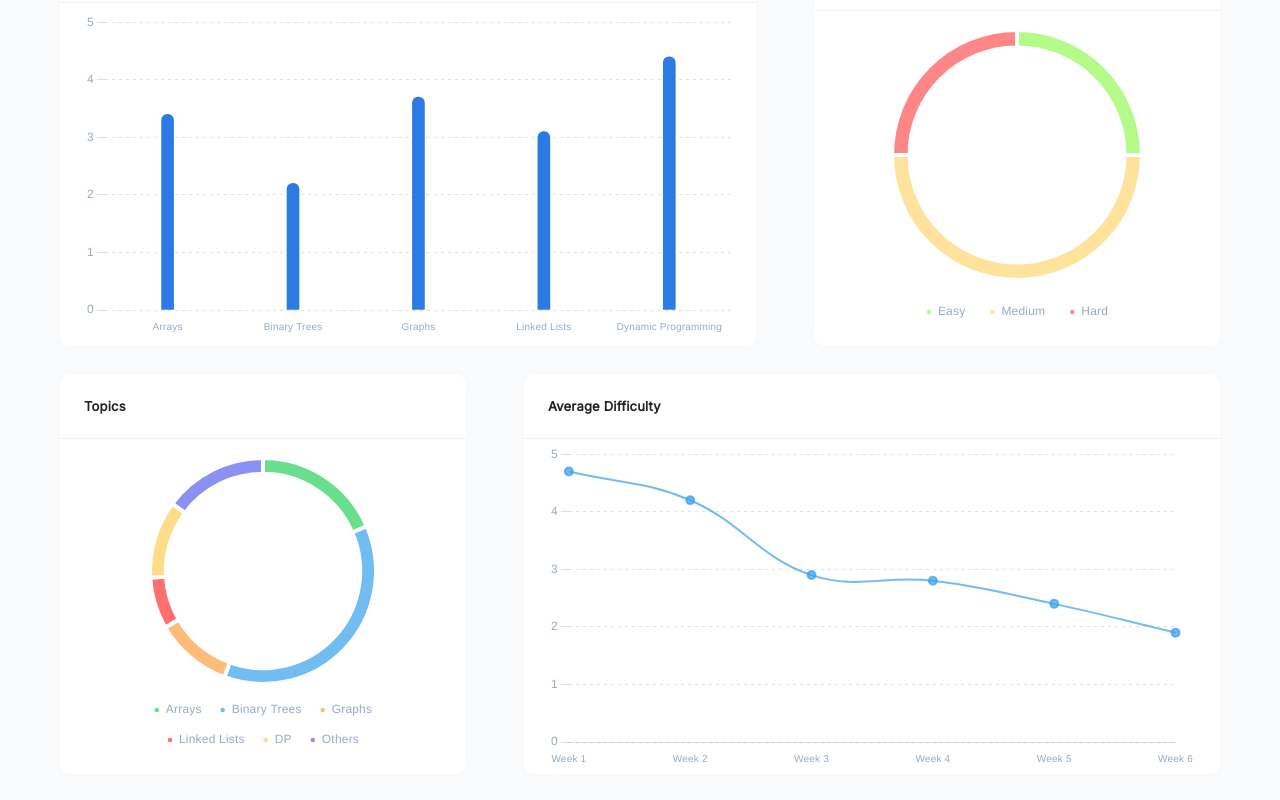
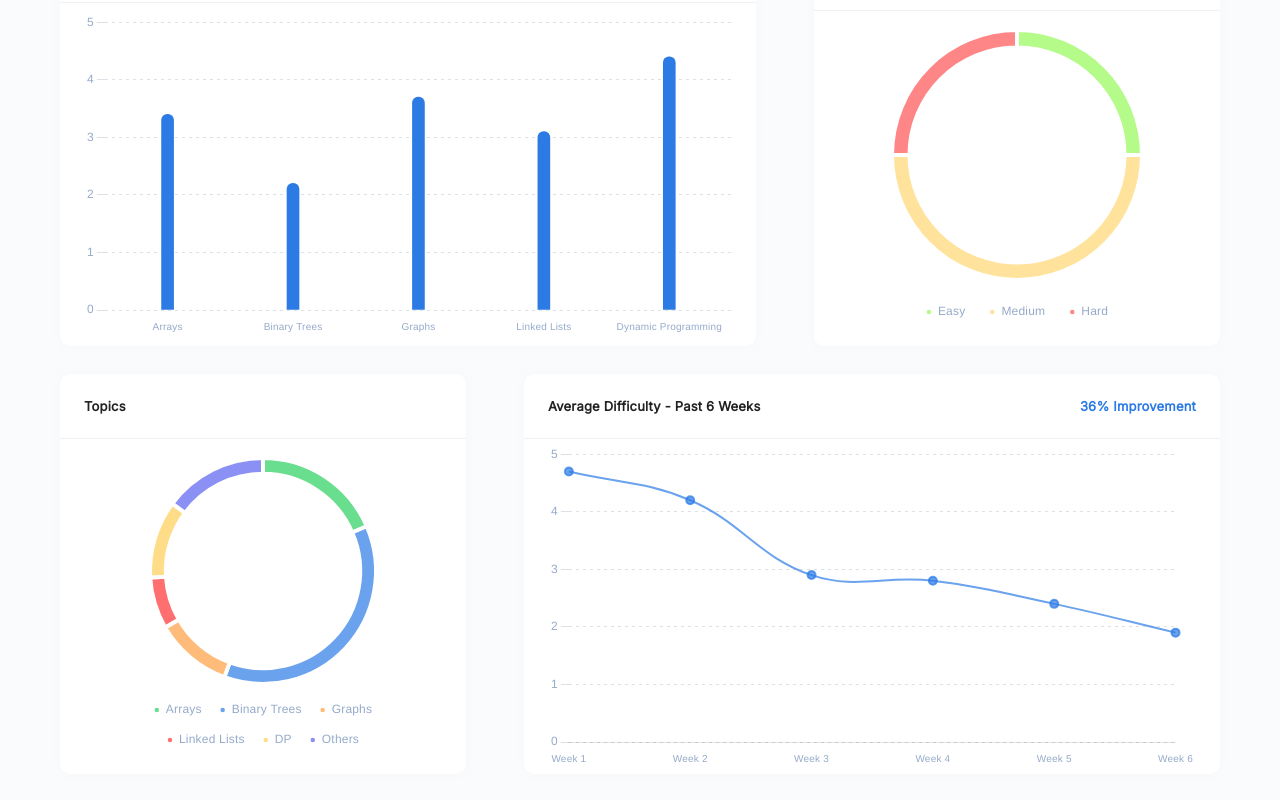
Before and after one commit to cmacariovx/AceLeet, a React (Create React App) app in the folder client/: page / in a window 1280 px wide. Shown: the part 1011-1811 px from the top of the page. Built offline with nearby package versions, Linux system fonts and the light colour scheme.

Commit message:
dashboard rough complete

```diff
--- a/client/src/Components/DoughnutChart2.js
+++ b/client/src/Components/DoughnutChart2.js
@@ -43,7 +43,7 @@ const DoughnutChart2 = (props) => {
                 data: Object.values(topicCounts),
                 backgroundColor: [
                     'rgba(42, 209, 95, 0.7)', // Green
-                    'rgba(54, 162, 235, 0.7)', // Blue
+                    'rgba(44, 123, 229, 0.7)', // Blue
                     'rgba(255, 159, 64, 0.7)', // Orange
                     'rgba(255, 51, 51, 0.7)', // Red
                     'rgba(255, 205, 86, 0.7)', // Yellow
@@ -51,7 +51,7 @@ const DoughnutChart2 = (props) => {
                 ],
                 hoverBackgroundColor: [
                     'rgba(42, 209, 95, 1)',
-                    'rgba(54, 162, 235, 1)',
+                    'rgba(44, 123, 229, 1)',
                     'rgba(255, 159, 64, 1)',
                     'rgba(255, 51, 51, 1)',
                     'rgba(255, 205, 86, 1)',
--- a/client/src/Components/HomeBody.css
+++ b/client/src/Components/HomeBody.css
@@ -604,7 +604,7 @@
                     width: 100%;
                     display: flex;
                     flex-direction: row;
-                    justify-content: flex-start;
+                    justify-content: space-between;
                     align-items: center;
                     border-bottom: 1px solid rgba(220, 220, 220, 0.4);
                 }
@@ -613,6 +613,12 @@
                         font-size: 13px;
                         font-weight: bold;
                         color: var(--black);
+                    }
+
+                    .homeBodyChartsContainerLowerRightUpperText2 {
+                        font-size: 13px;
+                        font-weight: bold;
+                        color: var(--blue);
                     }
 
                 .homeBodyChartsContainerLowerRightLower {
--- a/client/src/Components/HomeBody.js
+++ b/client/src/Components/HomeBody.js
@@ -163,7 +163,8 @@ function HomeBody() {
                     </div>
                     <div className="homeBodyChartsContainerLowerRight">
                         <div className="homeBodyChartsContainerLowerRightUpper">
-                            <p className="homeBodyChartsContainerLowerRightUpperText">Average Difficulty</p>
+                            <p className="homeBodyChartsContainerLowerRightUpperText">Average Difficulty - Past 6 Weeks</p>
+                            <p className="homeBodyChartsContainerLowerRightUpperText2">36% Improvement</p>
                         </div>
                         <div className="homeBodyChartsContainerLowerRightLower">
                             <LineChart />
--- a/client/src/Components/LineChart.js
+++ b/client/src/Components/LineChart.js
@@ -8,13 +8,13 @@ const LineChart = (props) => {
             {
                 label: 'Average Difficulty',
                 data: [4.7, 4.2, 2.9, 2.8, 2.4, 1.9],
-                borderColor: 'rgba(54, 162, 235, 0.7)',
+                borderColor: 'rgba(44, 123, 229, 0.7)',
                 backgroundColor: 'rgba(0, 0, 0, 0)',
                 tension: 0.4,
                 borderWidth: 2,
                 pointRadius: 4,
-                pointBackgroundColor: 'rgba(54, 162, 235, 0.7)',
-                pointHoverBackgroundColor: 'rgba(54, 162, 235, 1)',
+                pointBackgroundColor: 'rgba(44, 123, 229, 0.7)',
+                pointHoverBackgroundColor: 'rgba(44, 123, 229, 1)',
             },
         ]
     };
```
